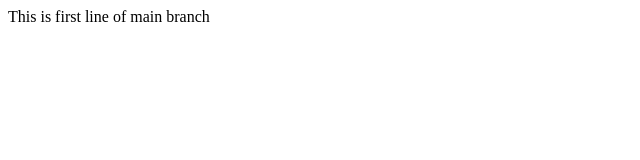
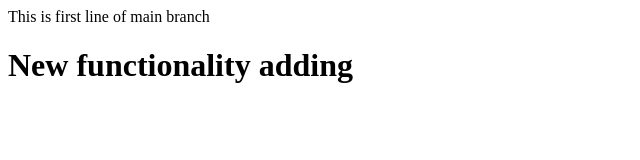
Before and after one commit to mukulsingh75/Demo, a plain HTML site: page index.html in a window 1280 px wide. Shown: the whole page, without its empty margins (0-640 px from the left). Drawn offline with Linux system fonts and the light colour scheme.

Commit message:
new feature

```diff
--- a/index.html
+++ b/index.html
@@ -1 +1,2 @@
 <p>This is first line of main branch</p>
+<h1>New functionality adding</h1>
```
